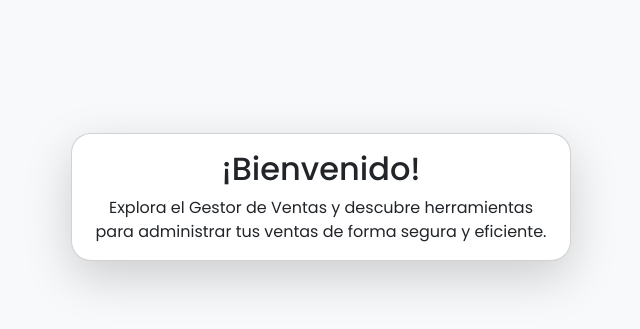
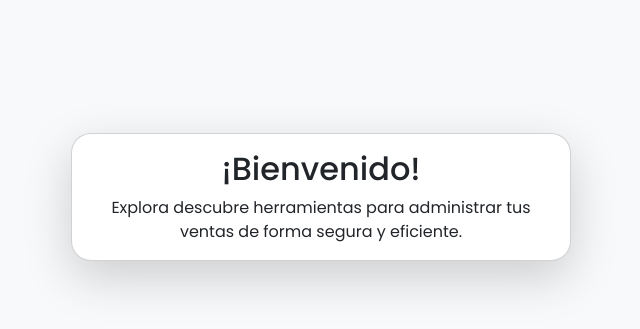
Before and after one commit to LavenderEdit/GestorSimple, a PHP site: template views/home/default.php in a window 1280 px wide. Shown: the part 203-532 px from the top of the page, without its empty margins (319-959 px from the left). Run offline with PHP 8.4, Linux system fonts and the light colour scheme; the template is opened without the code that fills it, so the values that code supplies are empty.

Commit message:
Actualizar texto de bienvenida en la página de inicio para mayor claridad

```diff
--- a/views/home/default.php
+++ b/views/home/default.php
@@ -4,7 +4,7 @@
             <i class="fas fa-handshake fa-3x mb-3 text-primary"></i>
             <h2 class="card-title">¡Bienvenido!</h2>
             <p class="card-text">
-                Explora el Gestor de Ventas y descubre herramientas para administrar tus ventas de forma
+                Explora descubre herramientas para administrar tus ventas de forma
                 segura y
                 eficiente.
             </p>
```
